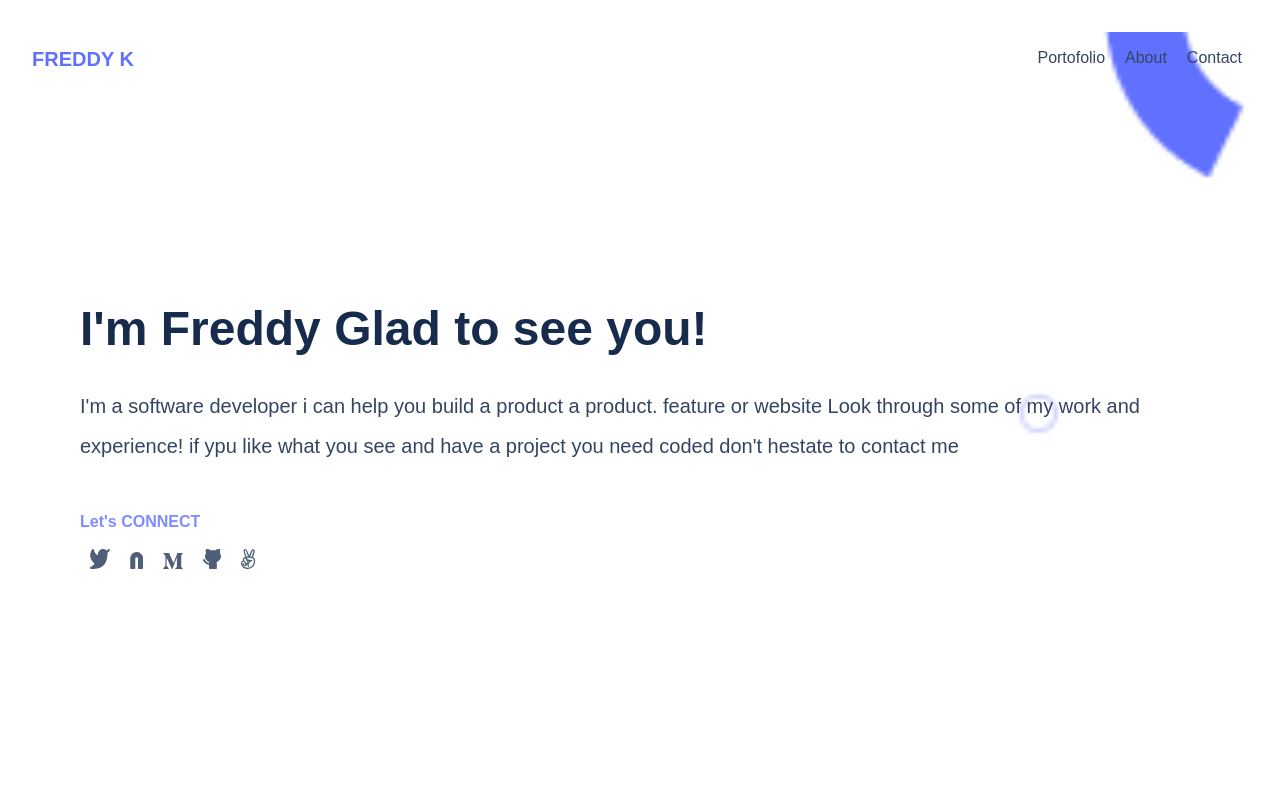
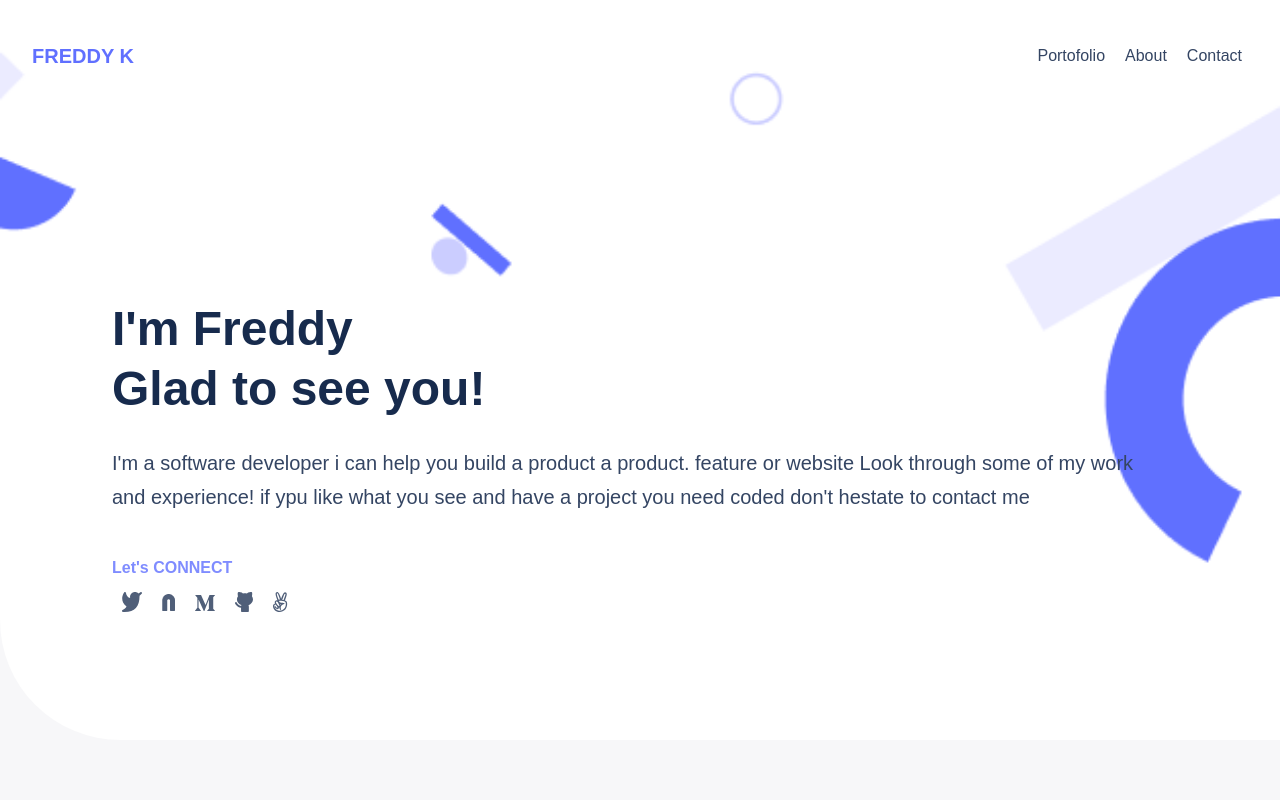
Before and after one commit to freddykaberuka/portfolio, a website: page index.html in a window 1280 px wide. Shown: the top 800 px of the page. Drawn offline with Linux system fonts and the light colour scheme.

Commit message:
implement feedbacks

```diff
--- a/app.css
+++ b/app.css
@@ -2,17 +2,22 @@
 /* stylelint-disable font-family-no-missing-generic-family-keyword */
 /* stylelint-disable number-leading-zero */
 /* stylelint-disable rule-empty-line-before */
-* {
+
+*,
+*::after,
+*::before {
   margin: 0;
   padding: 0;
+  box-sizing: border-box;
 }
 body {
   font-weight: 400;
   font-family: "Poppins", sans-serif;
   font-size: 16px;
-  background-color: #e5e5e5;
+  font-style: normal;
+  background-color: #f7f7f9;
   color: #344563;
-  line-height: 2;
+  line-height: 1.7;
 }
 .header-info2,
 .header-info {
@@ -20,15 +25,16 @@ body {
   color: #6070ff;
   font-size: 48px;
 }
-.header,
-.personal-info {
+
+.landing-page {
   height: auto;
-  background-image: url(./assets/mobilebg.PNG);
-  background-repeat: no-repeat;
+  background-image: url(./assets/bg-img.PNG);
   background-size: cover;
   background-position: left;
-  padding: 0 2rem;
+  padding: 0 2rem 0 2rem;
   padding-top: 2rem;
+  border-radius: 0 0 0 120px;
+  padding-bottom: 5rem;
 }
 .personal-info {
   border-bottom-left-radius: 100px;
--- a/index.html
+++ b/index.html
@@ -9,6 +9,7 @@
     <title>Freddy KABERUKA</title>
 </head>
 <body>
+    <section class="landing-page">
     <header class="header">
         <nav class="top-nav">
             <div class="logo">
@@ -26,11 +27,10 @@
             </div>
         </nav>
     </header>
-    <main>
         <section class="personal-info">
             <div class="personal-info-wrap">
                 <div class="personal-info-title">
-              <h1><a href="#" class="header-info2">I'm Freddy Glad to see you!</a></h1>
+              <h1><a href="#" class="header-info2">I'm Freddy <br/>Glad to see you!</a></h1>
             </div>
             <div class="personal-info-detail">
                 <p>I'm a software developer i can help you build a product a product. feature
@@ -53,6 +53,7 @@
                 </div>
             </div>
         </section>
+    </section>
         <section class="portofolio">
             <div class="work-container">
                 <div class="work-container-wrap">
@@ -379,6 +380,5 @@
         </section>
         </footer>
         </section>
-    </main>
 </body>
 </html>
```
Also changed, not shown: assets/header background shape-desktop.svg (added).
